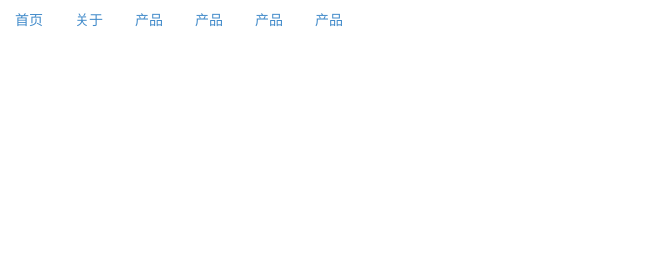
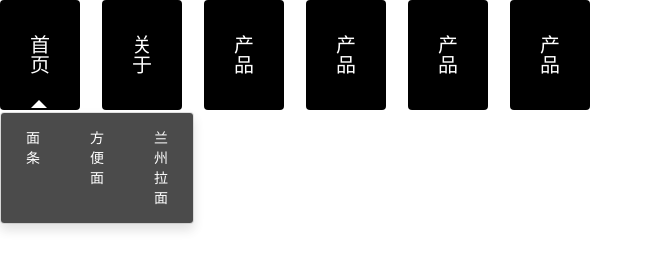
Before and after one commit to tofrookie/verticalMenu, a plain HTML site: page index.html in a window 1280 px wide. Shown: the whole page, without its empty margins (0-653 px from the left). Drawn offline with Linux system fonts and the light colour scheme.

Commit message:
change css

```diff
--- a/index.html
+++ b/index.html
@@ -4,7 +4,7 @@
     <meta charset="utf-8" />
     <title>Bootstrap dropdown with navbar example</title>
     <link rel="stylesheet" type="text/css" href="bootstrap.min.css" />
-    <link rel="stylesheet" type="text/css" href="style.css" />
+    <link rel="stylesheet" type="text/css" href="vertical-menu.css" />
     <script type="text/javascript" src="jquery.min.js"></script>
     <script type="text/javascript" src="bootstrap.min.js"></script>
 
```
